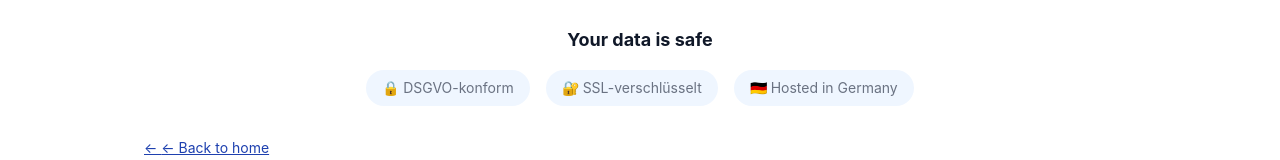
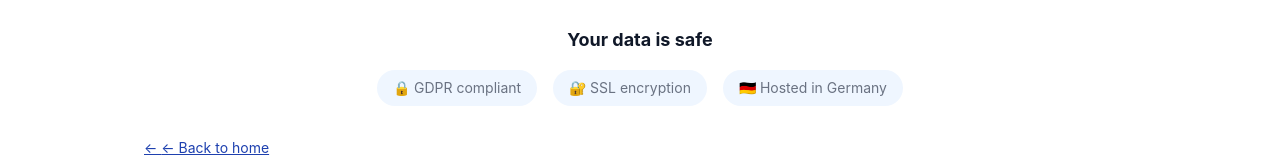
Before and after one commit to housniadmy-rgb/autooffice-pro-neu, a Next.js app: page /preise in a window 1280 px wide. Shown: the part 944-1104 px from the top of the page. Built offline with nearby package versions, Linux system fonts and the light colour scheme.

Commit message:
Trust-Badges dynamisch übersetzt

```diff
--- a/app/preise/page.tsx
+++ b/app/preise/page.tsx
@@ -521,12 +521,12 @@ export default function PreisePage() {
           </div>
         </div>
 
-        {/* Trust Badges */}
+                {/* Trust Badges */}
         <div className="mt-12 text-center">
           <h3 className="text-lg font-bold mb-4">{t.trustTitle}</h3>
           <div className="flex flex-wrap justify-center gap-4 text-xs sm:text-sm text-gray-500">
-            <span className="bg-blue-50 px-4 py-2 rounded-full">🔒 DSGVO-konform</span>
-            <span className="bg-blue-50 px-4 py-2 rounded-full">🔐 SSL-verschlüsselt</span>
+            <span className="bg-blue-50 px-4 py-2 rounded-full">🔒 {t.include3}</span>
+            <span className="bg-blue-50 px-4 py-2 rounded-full">🔐 {t.include4}</span>
             <span className="bg-blue-50 px-4 py-2 rounded-full">🇩🇪 Hosted in Germany</span>
           </div>
         </div>
```
